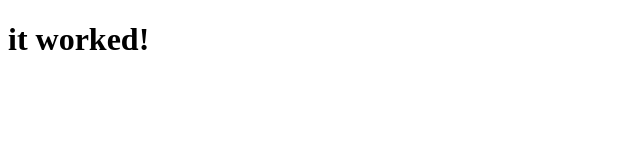
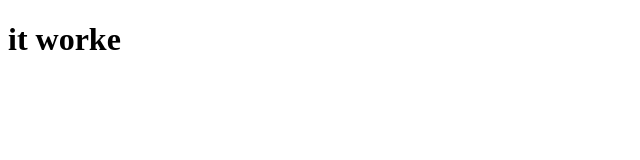
Before and after one commit to Mike-31415/isfall25code211, a plain HTML site: page index.html in a window 1280 px wide. Shown: the full height of the page, 0-640 px from the left. Drawn offline with Linux system fonts and the light colour scheme.

Commit message:
Init commit

```diff
--- a/index.html
+++ b/index.html
@@ -6,6 +6,6 @@
     <title>The Example</title>
 </head>
 <body>
-    <h1>it worked!</h1>
+    <h1>it worke</h1>
 </body>
 </html>
```
